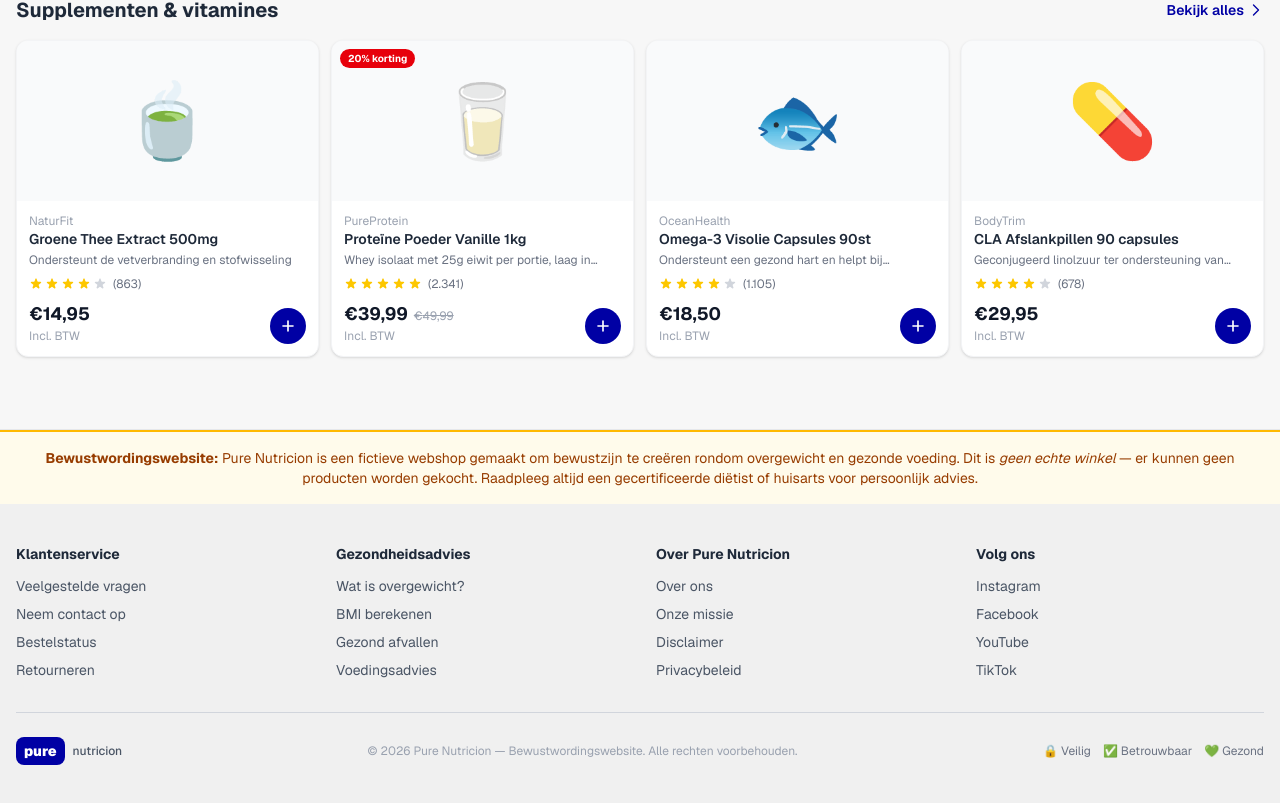
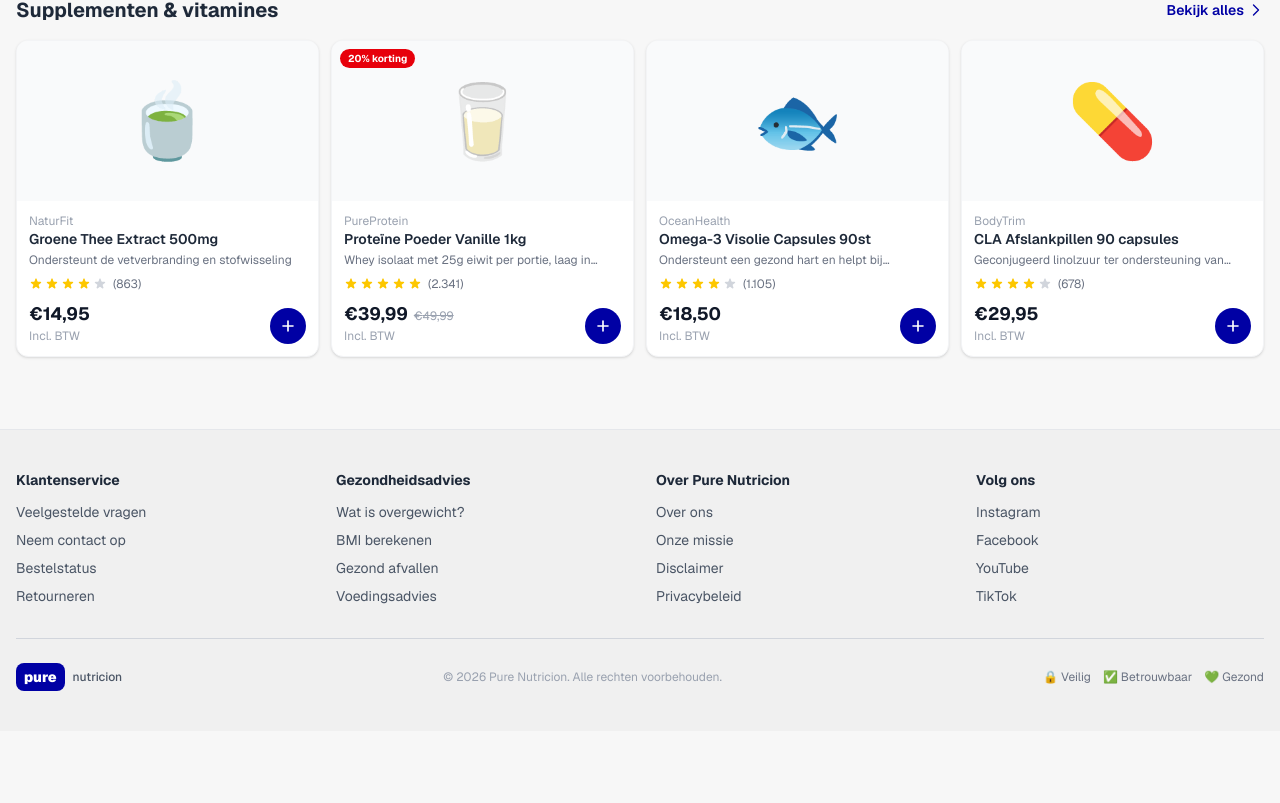
Before and after one commit to ArjandenHartog/purenutricion, a Next.js app: page / in a window 1280 px wide. Shown: the part 1474-2277 px from the top of the page. After the commit the page ends 2205 px from the top, so only its background shows below. Built offline with nearby package versions, Linux system fonts and the light colour scheme.

Commit message:
Remove disclaimer section from Footer and update copyright notice.

```diff
--- a/app/components/Footer.tsx
+++ b/app/components/Footer.tsx
@@ -1,15 +1,6 @@
 export default function Footer() {
   return (
     <footer className="bg-[#f0f0f0] border-t border-gray-200 mt-12">
-      {/* Disclaimer */}
-      <div className="bg-amber-50 border-t-2 border-amber-400 py-4">
-        <div className="max-w-7xl mx-auto px-4">
-          <p className="text-sm text-amber-800 text-center">
-            <strong>Bewustwordingswebsite:</strong> Pure Nutricion is een fictieve webshop gemaakt om bewustzijn te creëren rondom overgewicht en gezonde voeding. Dit is <em>geen echte winkel</em> — er kunnen geen producten worden gekocht. Raadpleeg altijd een gecertificeerde diëtist of huisarts voor persoonlijk advies.
-          </p>
-        </div>
-      </div>
-
       <div className="max-w-7xl mx-auto px-4 py-10">
         <div className="grid grid-cols-2 md:grid-cols-4 gap-8">
           <div>
@@ -58,7 +49,7 @@
             <span className="text-gray-600 text-xs font-medium">nutricion</span>
           </div>
           <p className="text-xs text-gray-400 text-center">
-            © 2026 Pure Nutricion — Bewustwordingswebsite. Alle rechten voorbehouden.
+            © 2026 Pure Nutricion. Alle rechten voorbehouden.
           </p>
           <div className="flex items-center gap-3 text-xs text-gray-500">
             <span className="flex items-center gap-1">🔒 Veilig</span>
```
